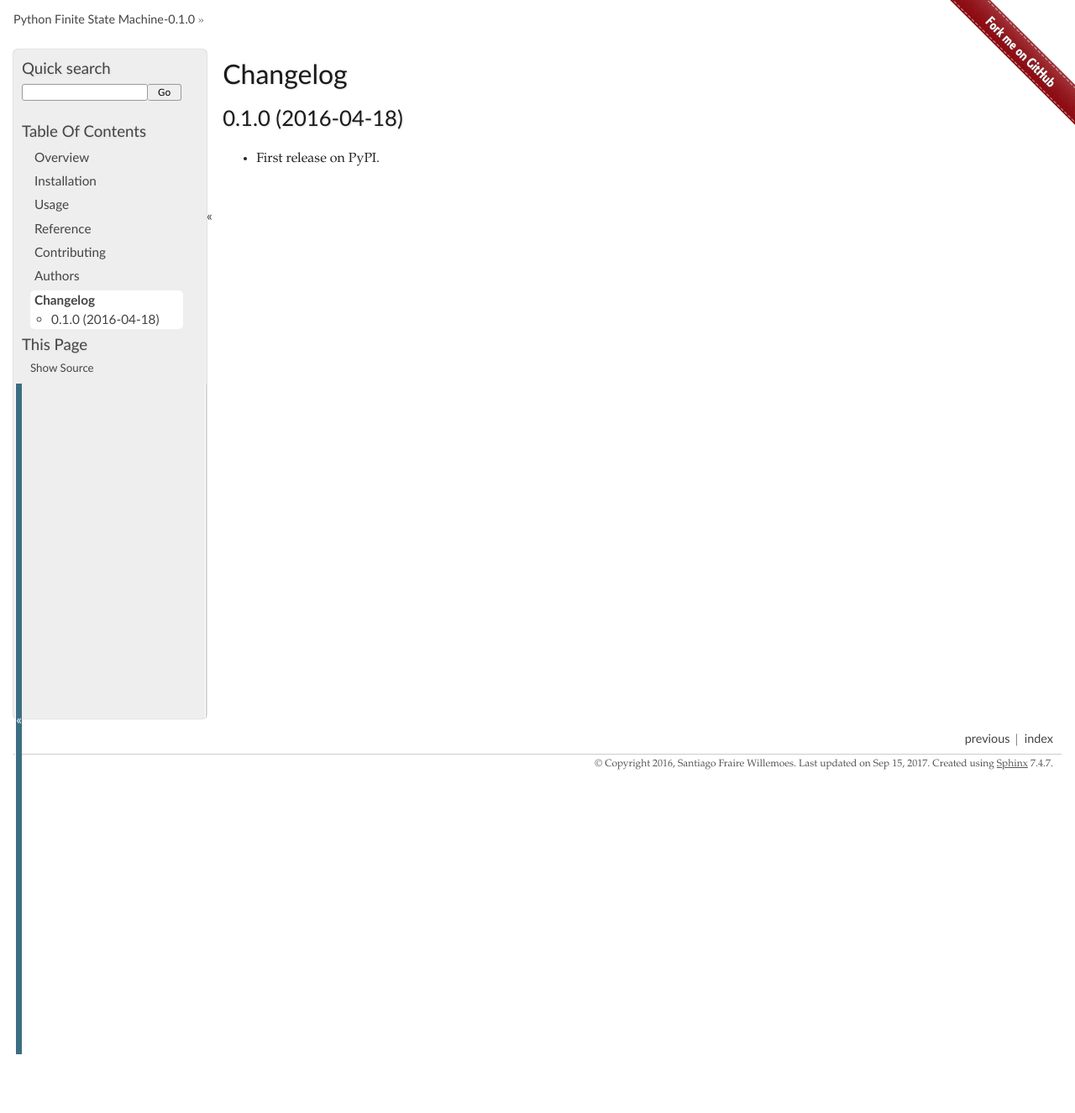
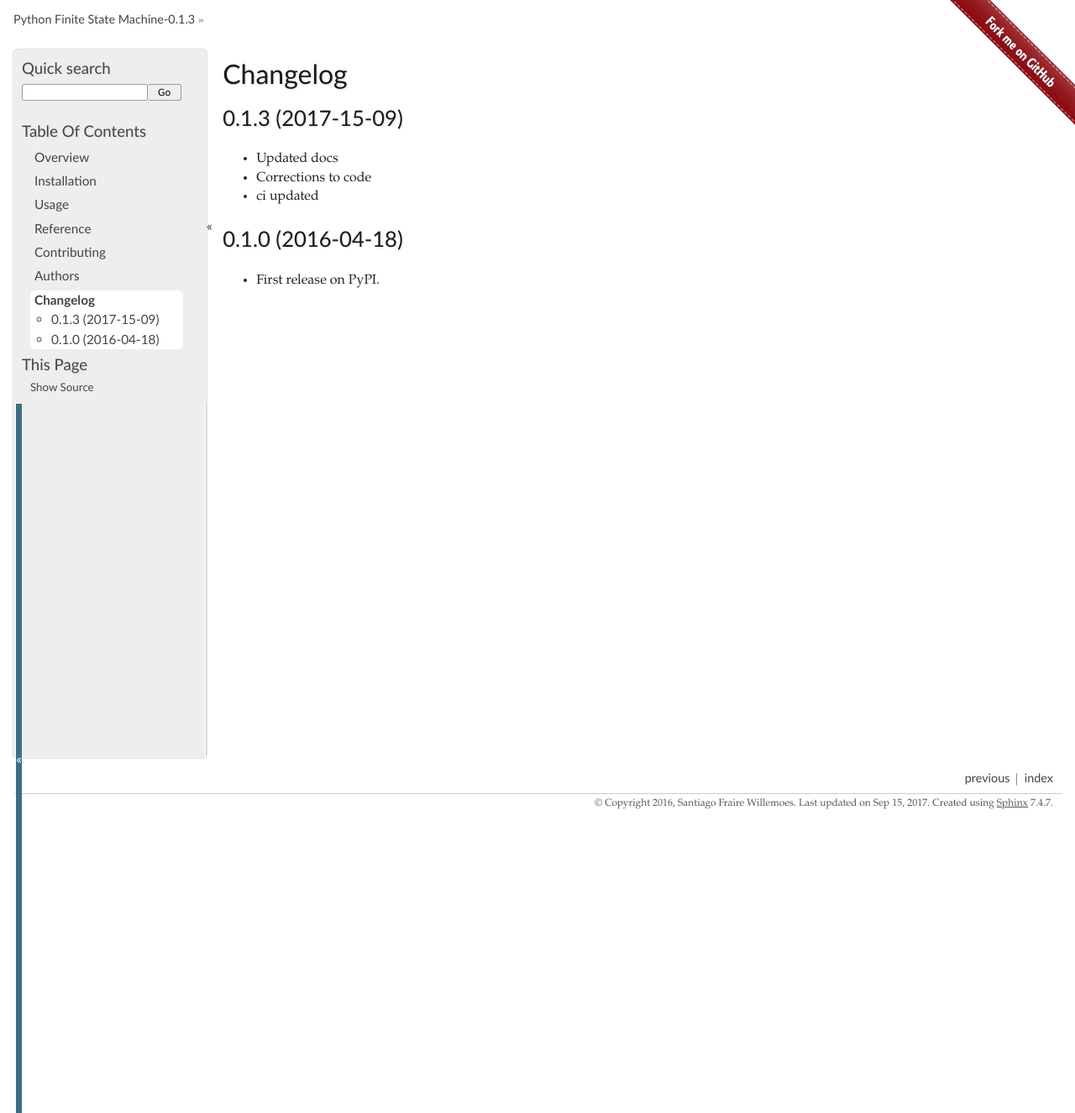
Before and after one commit to woile/pyfsm, a Sphinx documentation site: the page built from docs/changelog.rst, in a window 1280 px wide. Shown: the whole page at 84% size. Built offline with Sphinx 7.4.7, drawn with Linux system fonts in a browser that asks for light colours; before the commit the page ends 1256 px from its top, so only the background shows below that.

Commit message:
docs: updated version, ready to publish

```diff
--- a/CHANGELOG.rst
+++ b/CHANGELOG.rst
@@ -1,6 +1,14 @@
 
 Changelog
 =========
+
+0.1.3 (2017-15-09)
+-----------------------------------------
+
+* Updated docs
+* Corrections to code
+* ci updated
+
 
 0.1.0 (2016-04-18)
 -----------------------------------------
--- a/docs/conf.py
+++ b/docs/conf.py
@@ -26,7 +26,7 @@ project = 'Python Finite State Machine'
 year = '2016'
 author = 'Santiago Fraire Willemoes'
 copyright = '{0}, {1}'.format(year, author)
-version = release = '0.1.0'
+version = release = '0.1.3'
 
 pygments_style = 'trac'
 templates_path = ['.']
--- a/setup.py
+++ b/setup.py
@@ -24,7 +24,7 @@ def read(*names, **kwargs):
 
 setup(
     name='fsmpy',
-    version='0.1.2',
+    version='0.1.3',
     license='BSD',
     description='Minimal state machine',
     long_description='%s\n%s' % (
@@ -36,7 +36,7 @@ setup(
     url='https://github.com/Woile/pyfsm',
     packages=find_packages('src'),
     package_dir={'': 'src'},
-    download_url='https://github.com/Woile/pyfsm/tree/0.1.2',
+    download_url='https://github.com/Woile/pyfsm/tree/0.1.3',
     py_modules=[splitext(basename(path))[0] for path in glob('src/*.py')],
     include_package_data=True,
     zip_safe=False,
--- a/src/fsm/__init__.py
+++ b/src/fsm/__init__.py
@@ -3,4 +3,4 @@
 from .exceptions import InvalidTransition  # NOQA
 from .fsm import FiniteStateMachineMixin  # NOQA
 
-__version__ = "0.1.2"
+__version__ = "0.1.3"
```
Also changed, not shown: .bumpversion.cfg.
